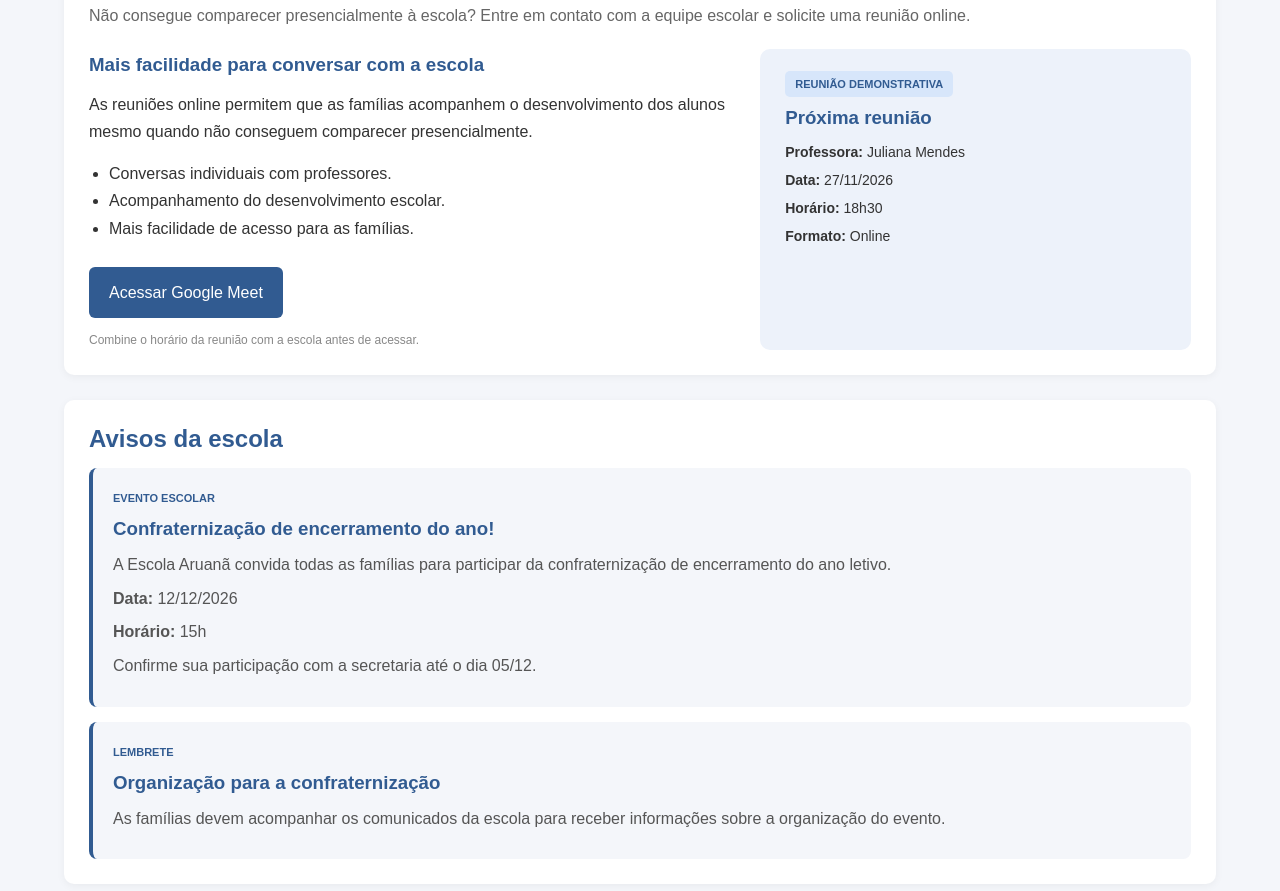
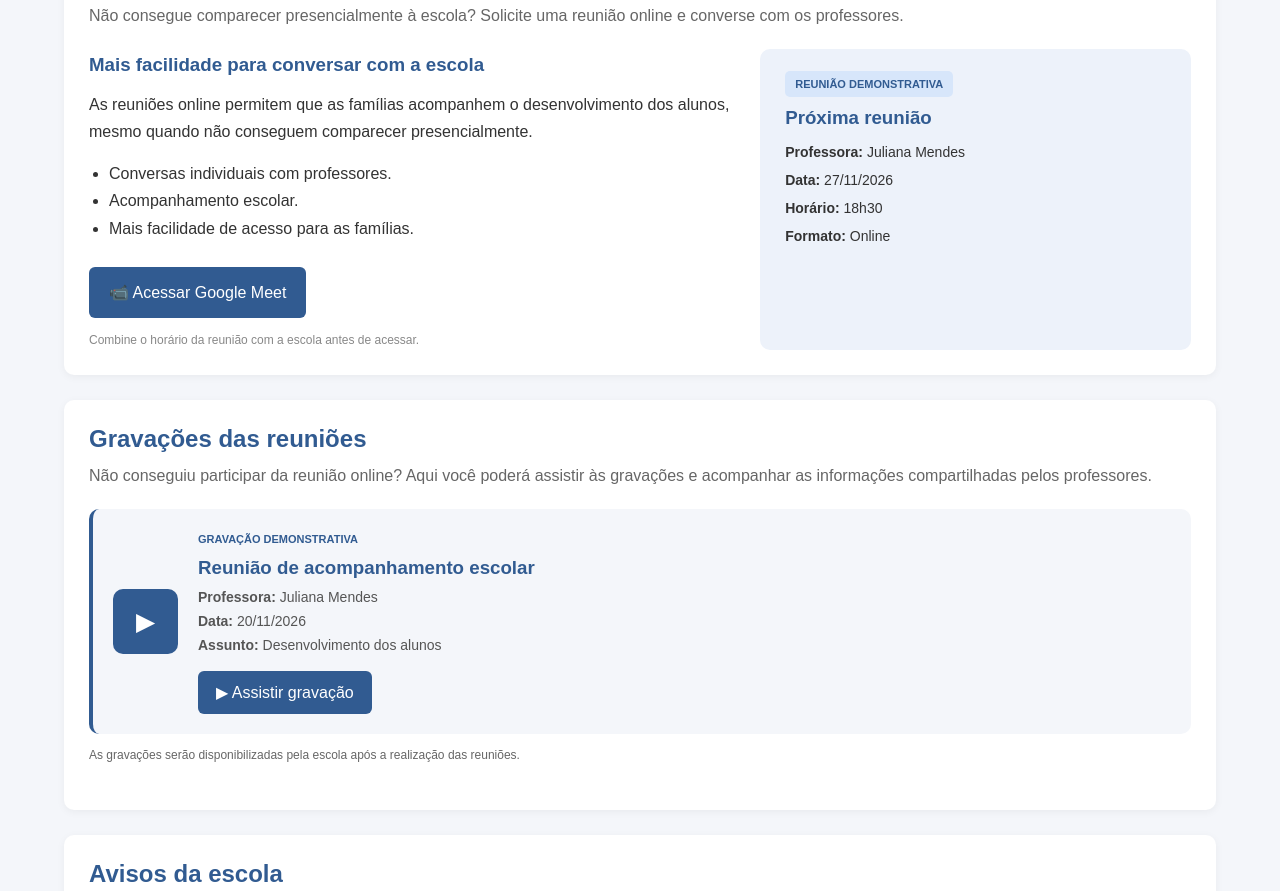
Before and after one commit to 0001205390-png/saga-senai, a plain HTML site: page index.html in a window 1280 px wide. Shown: the part 1296-2187 px from the top of the page. Drawn offline with Linux system fonts and the light colour scheme.

Commit message:
finalizaçãodo site

```diff
--- a/index.html
+++ b/index.html
@@ -1,6 +1,7 @@
 
 <!DOCTYPE html>
 <html lang="pt-BR">
+
 <head>
     <meta charset="UTF-8">
     <meta name="viewport" content="width=device-width, initial-scale=1.0">
@@ -12,6 +13,7 @@
 
     <!-- CABEÇALHO -->
     <header class="cabecalho">
+
         <div class="logo">
             <h1>Conecta Família</h1>
             <p>Escola Aruanã</p>
@@ -22,12 +24,14 @@
             <a href="#notas">Notas</a>
             <a href="#professores">Professores</a>
             <a href="#reuniao">Reunião online</a>
+            <a href="#gravacoes">Gravações</a>
             <a href="#avisos">Avisos</a>
         </nav>
 
         <div class="perfil">
-            <span>👤 Ana Oliveira</span>
+            👤 Ana Oliveira
         </div>
+
     </header>
 
 
@@ -36,6 +40,7 @@
 
         <!-- INÍCIO -->
         <section id="inicio" class="boas-vindas">
+
             <div>
                 <h2>Olá, Ana!</h2>
                 <p>Acompanhe o desenvolvimento escolar do seu filho.</p>
@@ -46,10 +51,11 @@
                 <p>Turma: 5º ano</p>
                 <p>Professora: Juliana Mendes</p>
             </div>
+
         </section>
 
 
-        <!-- RESUMO DO ALUNO -->
+        <!-- RESUMO -->
         <section class="resumo">
 
             <div class="cartao">
@@ -75,10 +81,12 @@
 
         <!-- NOTAS -->
         <section id="notas" class="secao">
+
             <h2>Notas do aluno</h2>
             <p>Confira o desempenho nas disciplinas.</p>
 
             <table>
+
                 <thead>
                     <tr>
                         <th>Disciplina</th>
@@ -107,17 +115,24 @@
                         <td>8,5</td>
                     </tr>
                 </tbody>
+
             </table>
+
         </section>
 
 
         <!-- PROFESSORES -->
         <section id="professores" class="secao">
+
             <h2>Comentários dos professores</h2>
-            <p>Acompanhe os comentários sobre o desenvolvimento do aluno.</p>
+
+            <p>
+                Acompanhe os comentários sobre o desenvolvimento do aluno.
+            </p>
 
             <div class="comentario">
                 <h3>Juliana Mendes - Português</h3>
+
                 <p>
                     Lucas apresenta boa participação nas atividades
                     e demonstra interesse pelos conteúdos trabalhados.
@@ -126,39 +141,42 @@
 
             <div class="comentario">
                 <h3>Roberto Almeida - Matemática</h3>
+
                 <p>
                     O aluno demonstra evolução nos exercícios
                     e está desenvolvendo suas habilidades matemáticas.
                 </p>
             </div>
+
         </section>
 
 
         <!-- REUNIÕES ONLINE -->
         <section id="reuniao" class="secao">
+
             <h2>Reuniões online</h2>
 
             <p>
                 Não consegue comparecer presencialmente à escola?
-                Entre em contato com a equipe escolar e solicite
-                uma reunião online.
+                Solicite uma reunião online e converse com os professores.
             </p>
 
             <div class="reuniao-conteudo">
 
                 <div class="reuniao-texto">
+
                     <h3>Mais facilidade para conversar com a escola</h3>
 
                     <p>
                         As reuniões online permitem que as famílias
-                        acompanhem o desenvolvimento dos alunos
+                        acompanhem o desenvolvimento dos alunos,
                         mesmo quando não conseguem comparecer
                         presencialmente.
                     </p>
 
                     <ul>
                         <li>Conversas individuais com professores.</li>
-                        <li>Acompanhamento do desenvolvimento escolar.</li>
+                        <li>Acompanhamento escolar.</li>
                         <li>Mais facilidade de acesso para as famílias.</li>
                     </ul>
 
@@ -166,17 +184,20 @@
                        target="_blank"
                        rel="noopener noreferrer"
                        class="botao-reuniao">
-                        Acessar Google Meet
+                        📹 Acessar Google Meet
                     </a>
 
                     <p class="observacao">
-                        Combine o horário da reunião com a escola
-                        antes de acessar.
+                        Combine o horário da reunião com a escola antes de acessar.
                     </p>
+
                 </div>
 
                 <div class="reuniao-agendada">
-                    <span class="status-reuniao">REUNIÃO DEMONSTRATIVA</span>
+
+                    <span class="status-reuniao">
+                        REUNIÃO DEMONSTRATIVA
+                    </span>
 
                     <h3>Próxima reunião</h3>
 
@@ -184,17 +205,67 @@
                     <p><strong>Data:</strong> 27/11/2026</p>
                     <p><strong>Horário:</strong> 18h30</p>
                     <p><strong>Formato:</strong> Online</p>
+
                 </div>
 
             </div>
+
         </section>
 
 
-        <!-- AVISOS -->
+        <!-- GRAVAÇÕES DAS REUNIÕES -->
+        <section id="gravacoes" class="secao">
+
+            <h2>Gravações das reuniões</h2>
+
+            <p>
+                Não conseguiu participar da reunião online?
+                Aqui você poderá assistir às gravações e acompanhar
+                as informações compartilhadas pelos professores.
+            </p>
+
+            <div class="gravacao">
+
+                <div class="icone-video">
+                    ▶
+                </div>
+
+                <div class="informacoes-video">
+
+                    <span class="etiqueta">
+                        GRAVAÇÃO DEMONSTRATIVA
+                    </span>
+
+                    <h3>Reunião de acompanhamento escolar</h3>
+
+                    <p><strong>Professora:</strong> Juliana Mendes</p>
+                    <p><strong>Data:</strong> 20/11/2026</p>
+                    <p><strong>Assunto:</strong> Desenvolvimento dos alunos</p>
+
+                    <a href="#gravacoes"
+                       class="botao-video">
+                        ▶ Assistir gravação
+                    </a>
+
+                </div>
+
+            </div>
+
+            <p class="observacao">
+                As gravações serão disponibilizadas pela escola
+                após a realização das reuniões.
+            </p>
+
+        </section>
+
+
+        <!-- AVISOS DA ESCOLA -->
         <section id="avisos" class="secao">
+
             <h2>Avisos da escola</h2>
 
             <div class="aviso">
+
                 <span class="etiqueta">EVENTO ESCOLAR</span>
 
                 <h3>Confraternização de encerramento do ano!</h3>
@@ -212,9 +283,11 @@
                     Confirme sua participação com a secretaria
                     até o dia 05/12.
                 </p>
+
             </div>
 
             <div class="aviso">
+
                 <span class="etiqueta">LEMBRETE</span>
 
                 <h3>Organização para a confraternização</h3>
@@ -224,7 +297,9 @@
                     da escola para receber informações sobre
                     a organização do evento.
                 </p>
+
             </div>
+
         </section>
 
     </main>
@@ -232,9 +307,12 @@
 
     <!-- RODAPÉ -->
     <footer class="rodape">
+
         <p>Conecta Família - Escola Aruanã</p>
         <p>Educação e família caminhando juntas.</p>
+
     </footer>
 
 </body>
+
 </html>
--- a/style.css
+++ b/style.css
@@ -1,5 +1,6 @@
 
 /* CONFIGURAÇÕES GERAIS */
+
 * {
     margin: 0;
     padding: 0;
@@ -18,6 +19,7 @@ body {
 
 
 /* CABEÇALHO */
+
 .cabecalho {
     background-color: #ffffff;
     display: flex;
@@ -65,6 +67,7 @@ body {
 
 
 /* CONTEÚDO PRINCIPAL */
+
 .container {
     width: 90%;
     max-width: 1200px;
@@ -73,6 +76,7 @@ body {
 
 
 /* BOAS-VINDAS */
+
 .boas-vindas {
     background-color: #315b91;
     color: white;
@@ -110,6 +114,7 @@ body {
 
 
 /* RESUMO */
+
 .resumo {
     display: grid;
     grid-template-columns: repeat(3, 1fr);
@@ -143,6 +148,7 @@ body {
 
 
 /* SEÇÕES */
+
 .secao {
     background-color: white;
     padding: 25px;
@@ -165,6 +171,7 @@ body {
 
 
 /* TABELA DE NOTAS */
+
 table {
     width: 100%;
     border-collapse: collapse;
@@ -183,7 +190,8 @@ th {
 }
 
 
-/* COMENTÁRIOS */
+/* COMENTÁRIOS DOS PROFESSORES */
+
 .comentario {
     background-color: #f4f6fa;
     padding: 20px;
@@ -205,6 +213,7 @@ th {
 
 
 /* REUNIÕES ONLINE */
+
 .reuniao-conteudo {
     display: grid;
     grid-template-columns: 1.5fr 1fr;
@@ -272,7 +281,59 @@ th {
 }
 
 
+/* GRAVAÇÕES DAS REUNIÕES */
+
+.gravacao {
+    display: flex;
+    align-items: center;
+    gap: 20px;
+    background-color: #f4f6fa;
+    padding: 20px;
+    margin-top: 20px;
+    border-radius: 10px;
+    border-left: 4px solid #315b91;
+}
+
+.icone-video {
+    background-color: #315b91;
+    color: white;
+    min-width: 65px;
+    height: 65px;
+    border-radius: 10px;
+    display: flex;
+    align-items: center;
+    justify-content: center;
+    font-size: 25px;
+}
+
+.informacoes-video h3 {
+    color: #315b91;
+    margin: 10px 0;
+}
+
+.informacoes-video p {
+    margin-bottom: 8px;
+    color: #555;
+    font-size: 14px;
+}
+
+.botao-video {
+    display: inline-block;
+    background-color: #315b91;
+    color: white;
+    text-decoration: none;
+    padding: 12px 18px;
+    border-radius: 6px;
+    margin-top: 10px;
+}
+
+.botao-video:hover {
+    background-color: #24446e;
+}
+
+
 /* AVISOS */
+
 .aviso {
     background-color: #f4f6fa;
     padding: 20px;
@@ -300,6 +361,7 @@ th {
 
 
 /* RODAPÉ */
+
 .rodape {
     background-color: #315b91;
     color: white;
@@ -309,7 +371,8 @@ th {
 }
 
 
-/* RESPONSIVIDADE PARA CELULAR */
+/* RESPONSIVIDADE */
+
 @media (max-width: 768px) {
 
     .cabecalho {
@@ -345,4 +408,10 @@ th {
     .secao {
         padding: 18px;
     }
+
+    .gravacao {
+        flex-direction: column;
+        align-items: flex-start;
+    }
+
 }
```
